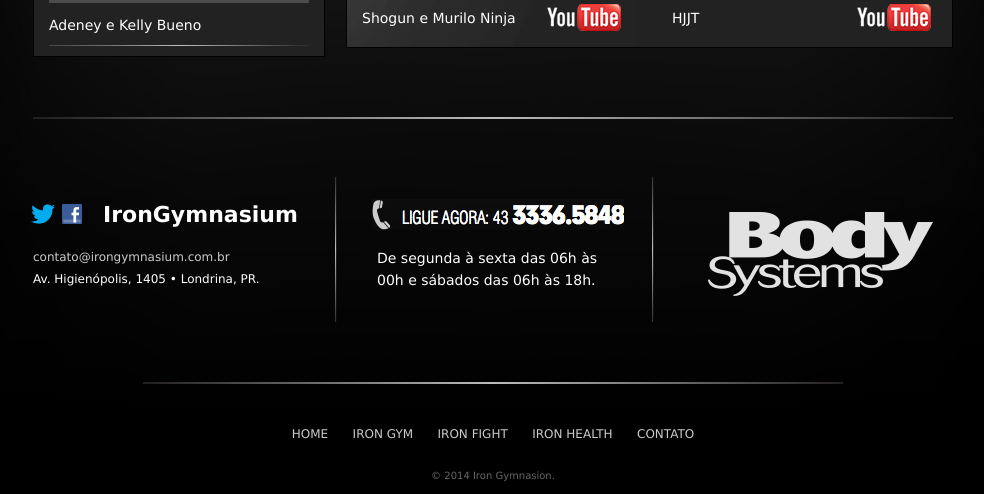
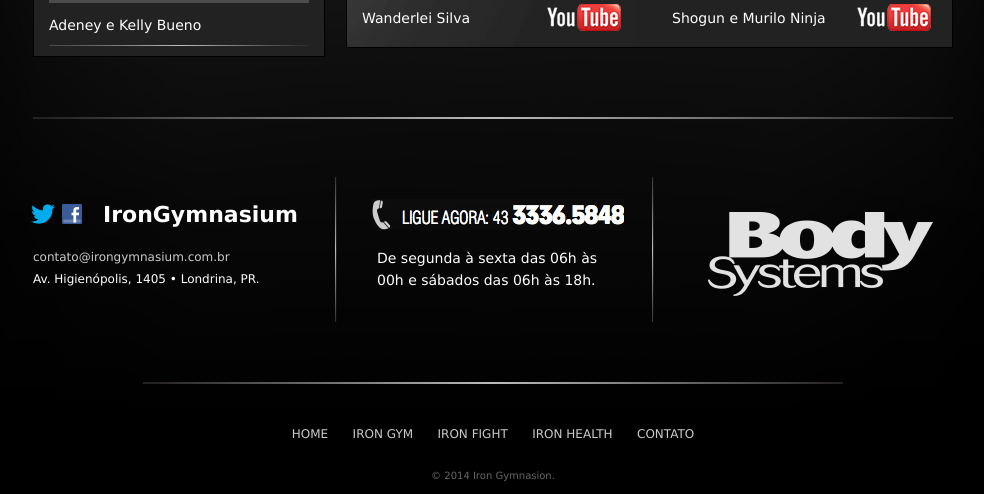
Before and after one commit to eduardofiorezi/irongymnasium.github.io, a Jekyll site: the page built from index.html, in a window 1280 px wide, cut to the strip 1490-1984 px from the top of the page. Shown: the whole strip, without its empty margins (147-1131 px from the left). Built offline with Jekyll 4.4.1, drawn with Linux system fonts in a browser that asks for light colours; nearby versions of some CDN libraries; library files that are not in the unit come from our copies.

Commit message:
Add wanderlei Silva video

```diff
--- a/index.html
+++ b/index.html
@@ -92,18 +92,24 @@
         <h3>Iron TV</h4>
 
         <ul id="videos">
+          <li>
+              <a href="http://www.youtube.com/watch?v=24V6j0bUGRU" target="_blank">
+                  <img src="http://img.youtube.com/vi/24V6j0bUGRU/0.jpg" width="240" height="186" alt="Wanderlei Silva" />
+              </a>
+              <p>Wanderlei Silva</p>
+          </li>
             <li>
-                <a href="http://www.youtube.com/watch?v= " target="_blank">
+                <a href="http://www.youtube.com/watch?v=CCwRkD2R-ZY" target="_blank">
                     <img src="http://img.youtube.com/vi/CCwRkD2R-ZY/0.jpg" width="240" height="186" alt="Shogun e Murilo Ninja" />
                 </a>
                 <p>Shogun e Murilo Ninja</p>
             </li>
-            <li>
+            <!-- <li>
                 <a href="http://www.youtube.com/watch?v=tkU251lYLDQ" target="_blank">
                     <img src="http://img.youtube.com/vi/tkU251lYLDQ/0.jpg" width="240" height="186" alt="HJJT" />
                 </a>
                 <p>HJJT</p>
-            </li>
+            </li> -->
             <!-- <li>
                 <a href="http://www.youtube.com/watch?v=xc-5Sffmpug" target="_blank">
                     <img src="http://img.youtube.com/vi/xc-5Sffmpug/0.jpg" width="240" height="186" alt="DeRose e HJJT" />
```
Also changed, not shown: 1 other file.
